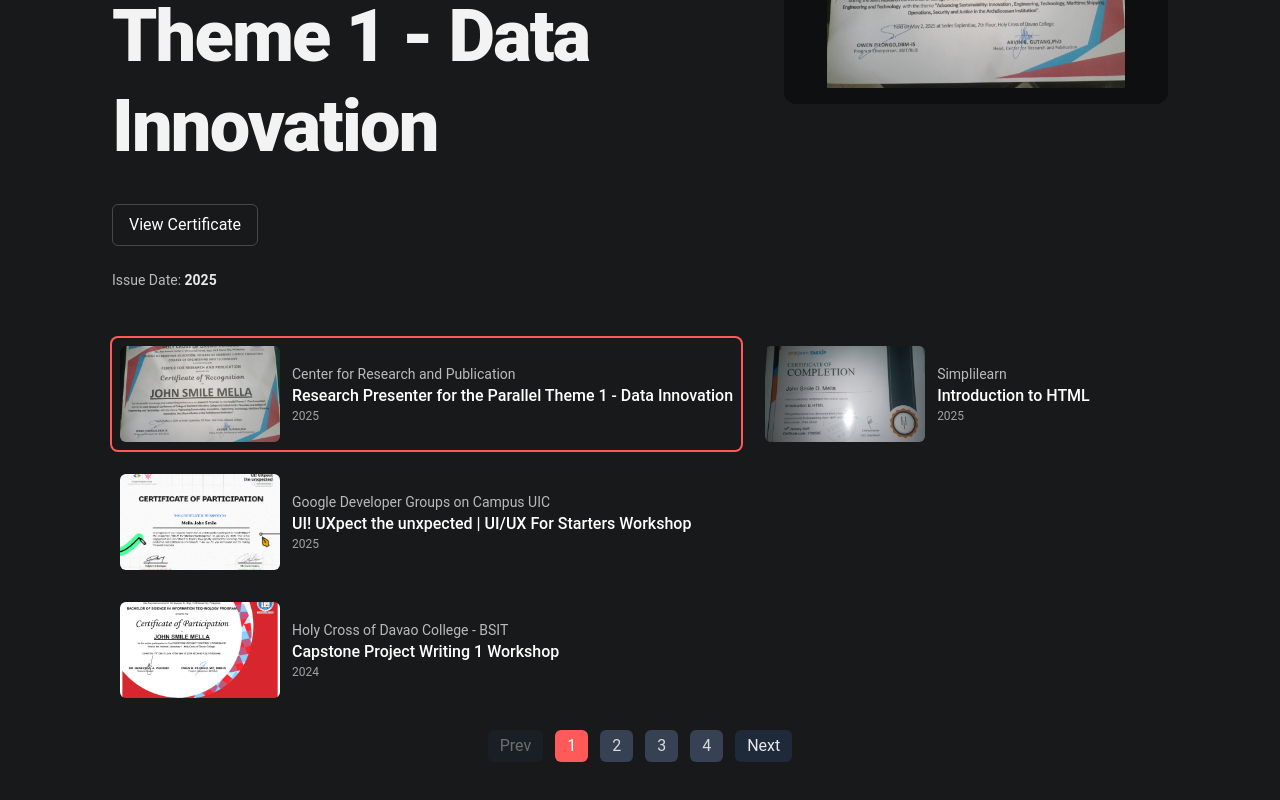
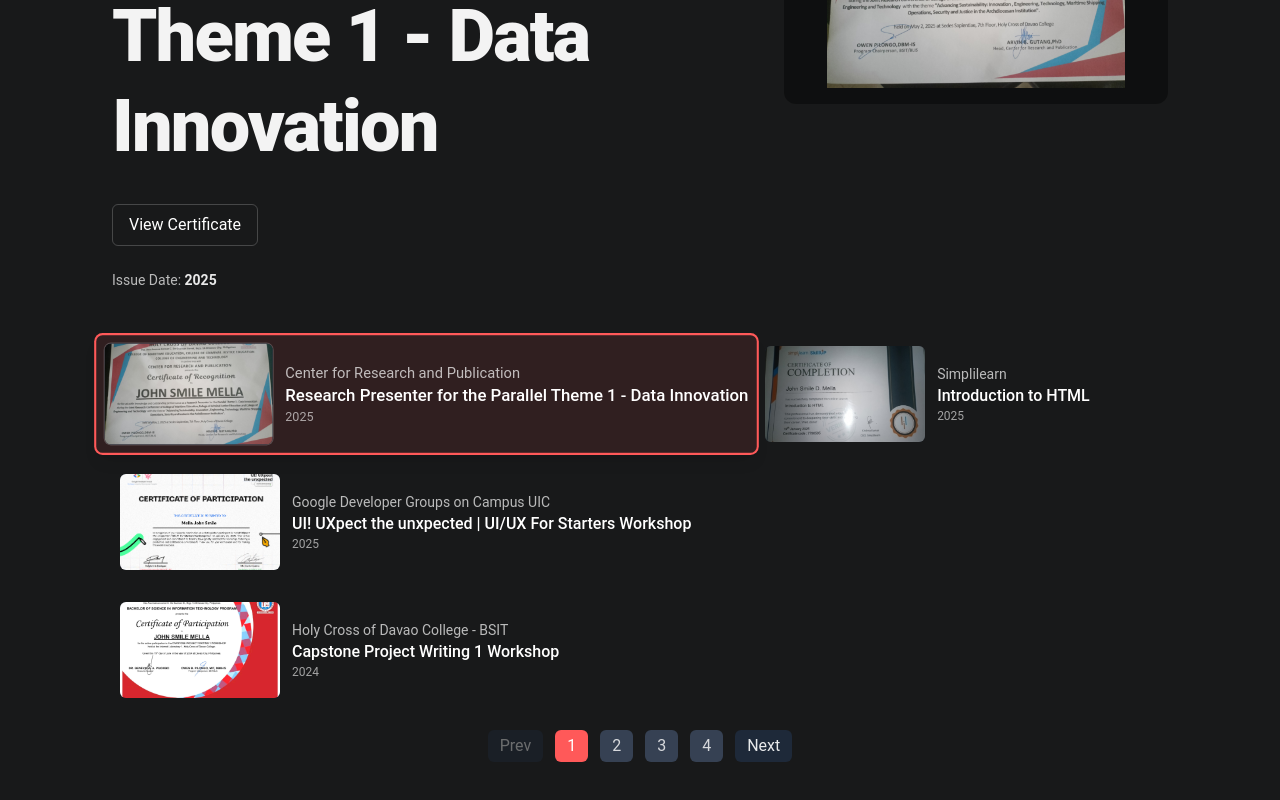
Before and after one commit to Redkuroo/smile-portfolio-v2, a Next.js app: page / in a window 1280 px wide. Shown: the part 4677-5477 px from the top of the page. Built offline with nearby package versions, Linux system fonts and the light colour scheme.

Commit message:
selected thumbnail persist with a clearer visual state.

```diff
--- a/app/components/Certificates.js
+++ b/app/components/Certificates.js
@@ -277,9 +277,10 @@ export default function Certificates() {
             <button
               key={cert.id}
               onClick={() => setSelectedId(cert.id)}
-              className={`flex items-center gap-3 p-2 rounded-md transition ${selectedId === cert.id ? 'ring-2 ring-[var(--accent)]' : 'hover:scale-105'}`}
+              aria-pressed={selectedId === cert.id}
+              className={`flex items-center gap-3 p-2 rounded-md transition transform ${selectedId === cert.id ? 'ring-2 ring-[var(--accent)] bg-[var(--accent)]/10 scale-105 shadow-lg' : 'hover:scale-105 hover:bg-white/5'}`}
             >
-              <div className="w-40 h-24 relative rounded-md overflow-hidden bg-gray-800">
+              <div className={`w-40 h-24 relative rounded-md overflow-hidden bg-gray-800 ${selectedId === cert.id ? 'ring-1 ring-white/20' : ''}`}>
                 <Image src={cert.image} alt={cert.title} fill className="object-cover" />
               </div>
               <div className="text-left">
```
